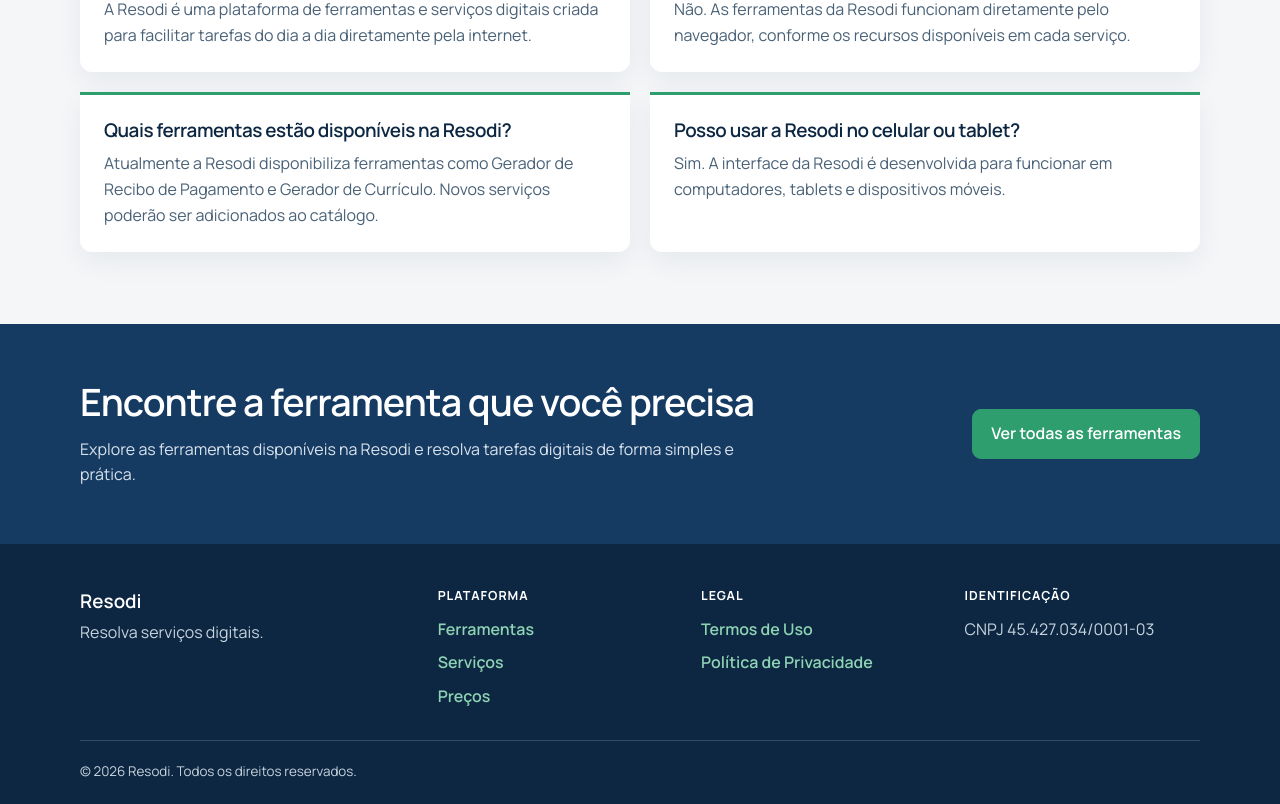
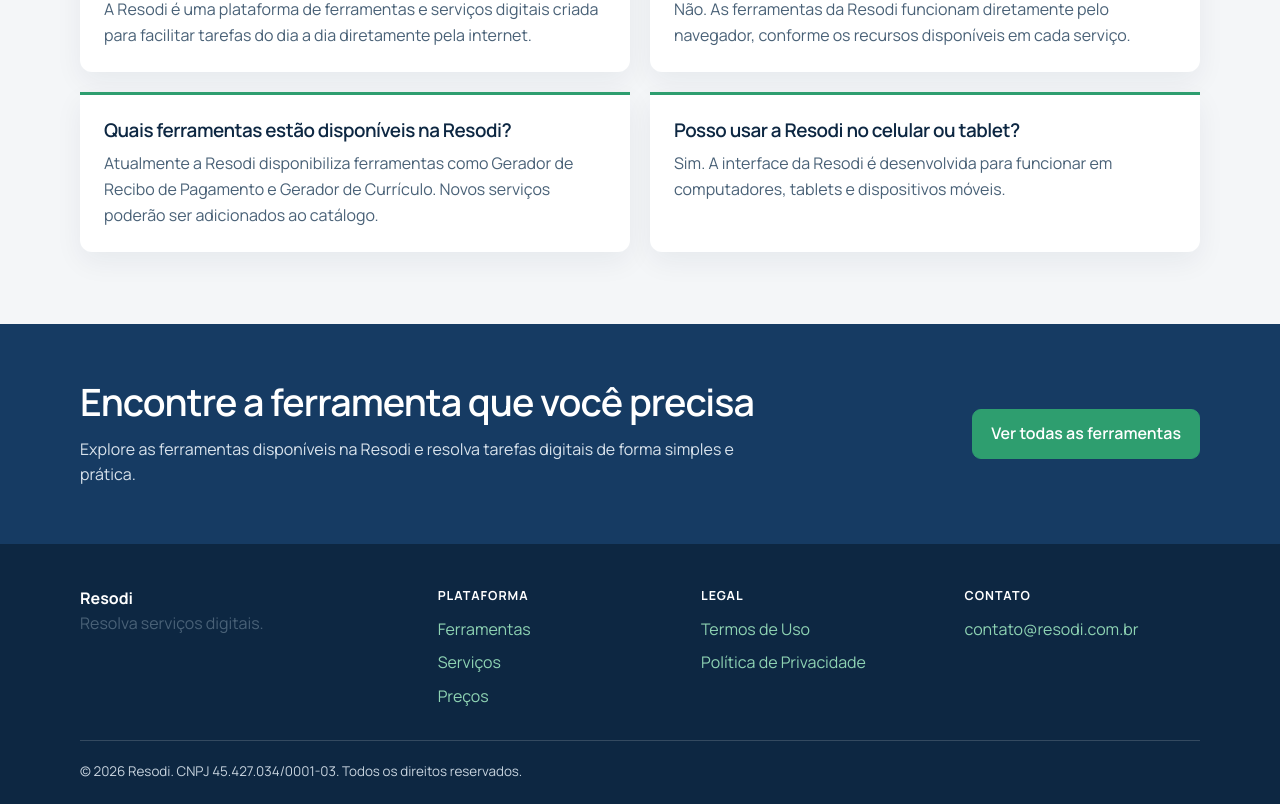
Before and after one commit to AdrianoMares/gerador-facil, a React (Vite) app: page / in a window 1280 px wide. Shown: the part 2622-3426 px from the top of the page. Built offline with nearby package versions, Linux system fonts and the light colour scheme; no server answers.

Commit message:
Ajustar informações do rodapé

```diff
--- a/src/app/layout/Footer.jsx
+++ b/src/app/layout/Footer.jsx
@@ -24,11 +24,11 @@ export function Footer() {
             <Link to="/politica-de-privacidade">Política de Privacidade</Link>
           </nav>
           <div className="footer-identification">
-            <span>Identificação</span>
-            <p>CNPJ {siteIdentity.cnpj}</p>
+            <span>Contato</span>
+            <a href={`mailto:${siteIdentity.contactEmail}`}>{siteIdentity.contactEmail}</a>
           </div>
         </div>
-        <div className="footer-bottom">© {year} {siteIdentity.brand}. Todos os direitos reservados.</div>
+        <div className="footer-bottom">© {year} {siteIdentity.brand}. CNPJ {siteIdentity.cnpj}. Todos os direitos reservados.</div>
       </div>
     </footer>
   );
--- a/src/config/siteIdentity.js
+++ b/src/config/siteIdentity.js
@@ -2,5 +2,6 @@ export const siteIdentity = Object.freeze({
   brand: 'Resodi',
   slogan: 'Resolva serviços digitais.',
   domain: 'https://resodi.com.br',
-  cnpj: '45.427.034/0001-03'
+  cnpj: '45.427.034/0001-03',
+  contactEmail: 'contato@resodi.com.br'
 });
--- a/src/styles.css
+++ b/src/styles.css
@@ -490,16 +490,6 @@ a:focus-visible {
   gap: 28px;
 }
 
-.footer strong {
-  font-size: 1.18rem;
-  font-weight: 600;
-}
-
-.footer p {
-  margin: 4px 0 0;
-  color: #c7d3de;
-}
-
 .footer nav,
 .footer-identification {
   display: grid;
@@ -519,10 +509,9 @@ a:focus-visible {
 
 .footer a {
   color: #8ed3b3;
-  font-weight: 600;
-}
-
-.footer a:hover {
+}
+
+.footer-column a:hover {
   color: #ffffff;
 }
 
```
